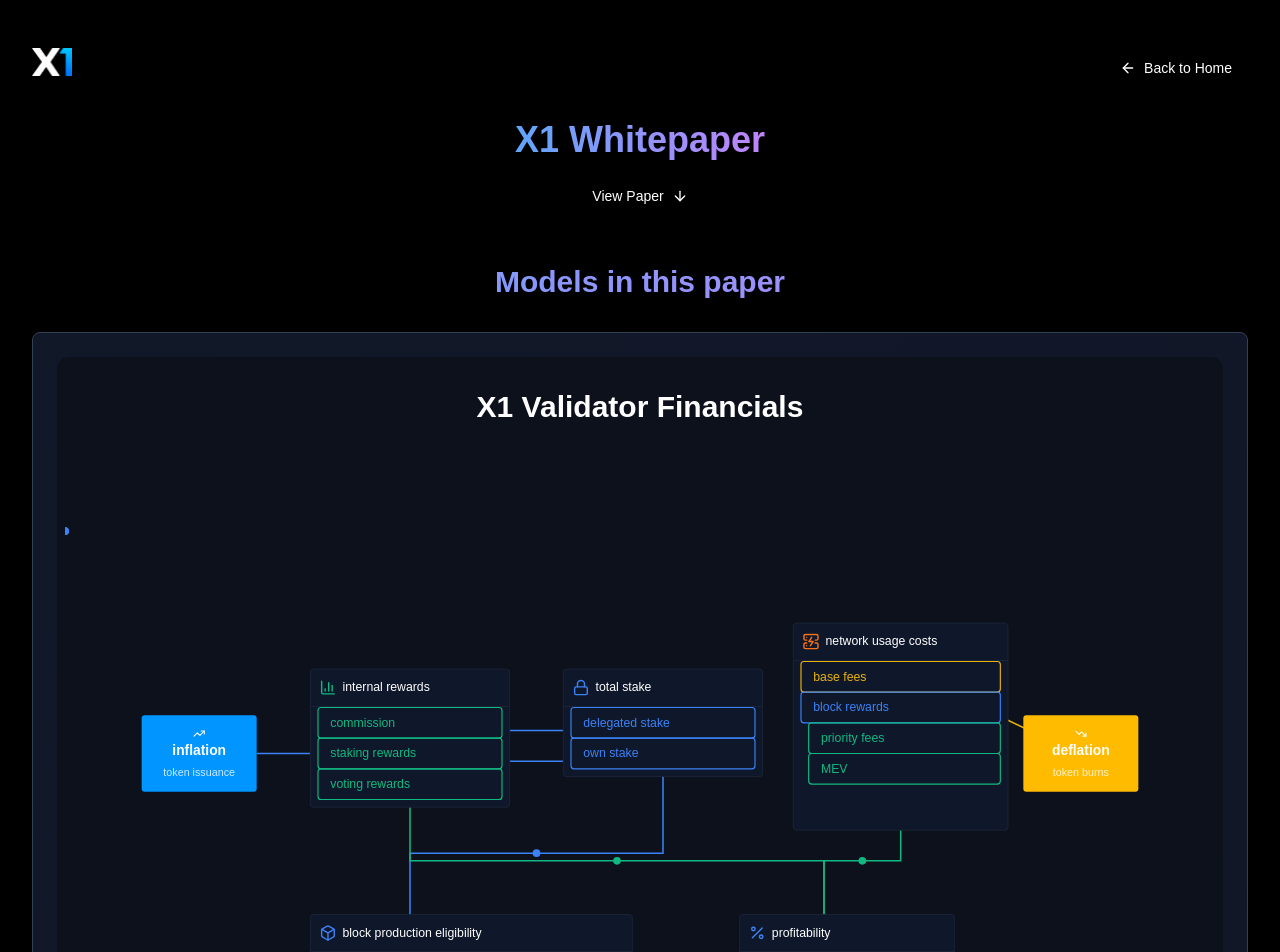
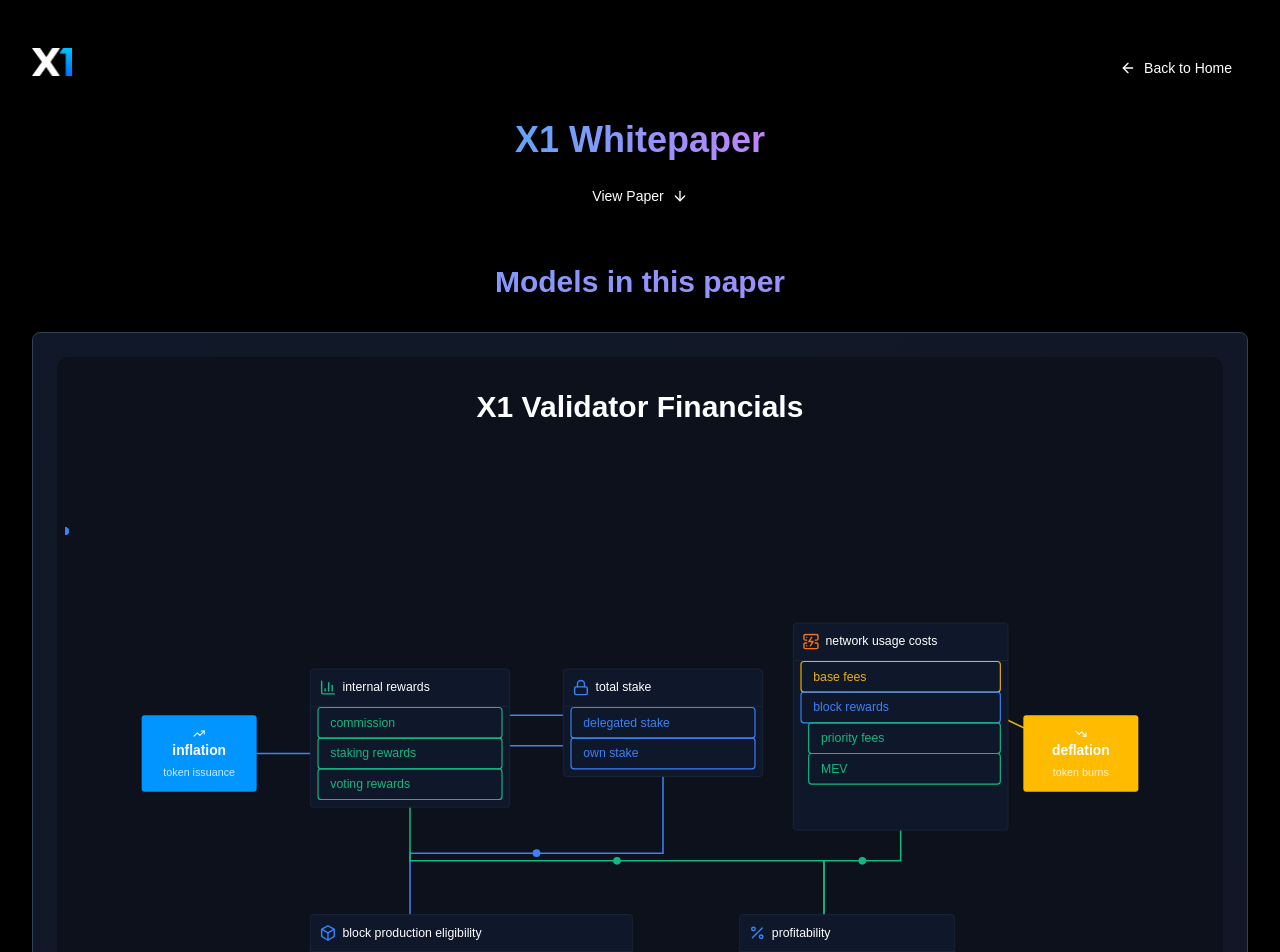
Before and after one commit to degenuity/animated-consensus-explainer, a React (Vite) app: page /whitepaper in a window 1280 px wide. Shown: the top 952 px of the page. Built offline with nearby package versions, Linux system fonts and the light colour scheme; a web font is replaced by a local one.

Commit message:
Adjust connection line endpoints
Modify connection line endpoints for delegated stake to commission and own stake to staking rewards to ensure correct start and end positions.

```diff
--- a/src/components/validator-financials-v4/components/svg/data/connections.ts
+++ b/src/components/validator-financials-v4/components/svg/data/connections.ts
@@ -12,20 +12,20 @@ export const connectionPaths = [
 
   // Line 2: Delegated Stake to Commission
   {
-    path: "M 650 260 L 580 260",
+    path: "M 650 240 L 580 240",
     color: "#3B82F6",
     animationIndex: 1,
-    dotPosition: { x: "615", y: "260" },
+    dotPosition: { x: "615", y: "240" },
     animateMotion: true,
     animationDirection: "left" as const
   },
 
   // Line 3: Own Stake to Staking Rewards
   {
-    path: "M 650 300 L 580 300",
+    path: "M 650 280 L 580 280",
     color: "#3B82F6",
     animationIndex: 2,
-    dotPosition: { x: "615", y: "300" },
+    dotPosition: { x: "615", y: "280" },
     animateMotion: true,
     animationDirection: "left" as const
   },
```
